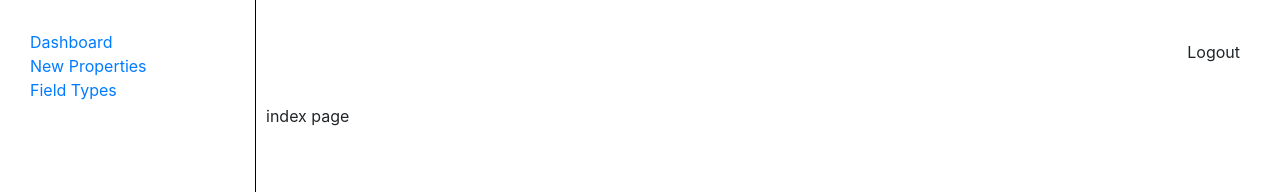
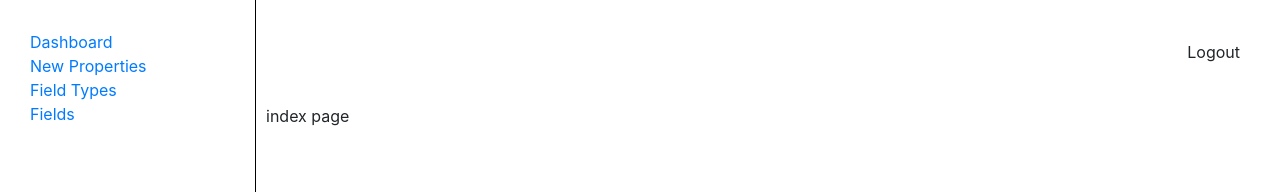
Before and after one commit to k-strips/aqivah-scraper-dashboard-v2, a Next.js app: page / in a window 1280 px wide. Shown: the top 192 px of the page. Built offline with nearby package versions, Linux system fonts and the light colour scheme.

Commit message:
improvement: add Fields link to nav menu

```diff
--- a/components/DashboardLayout.jsx
+++ b/components/DashboardLayout.jsx
@@ -43,6 +43,7 @@ const Sidebar = ({selected = {}, isInMobileView = true}) => {
           <Link href="/">Dashboard</Link>
           <Link href="/new-properties">New Properties</Link>
           <Link href="/field-types">Field Types</Link>
+          <Link href='/fields'>Fields</Link>
         </div>
       ) : null}
     </div>
```
